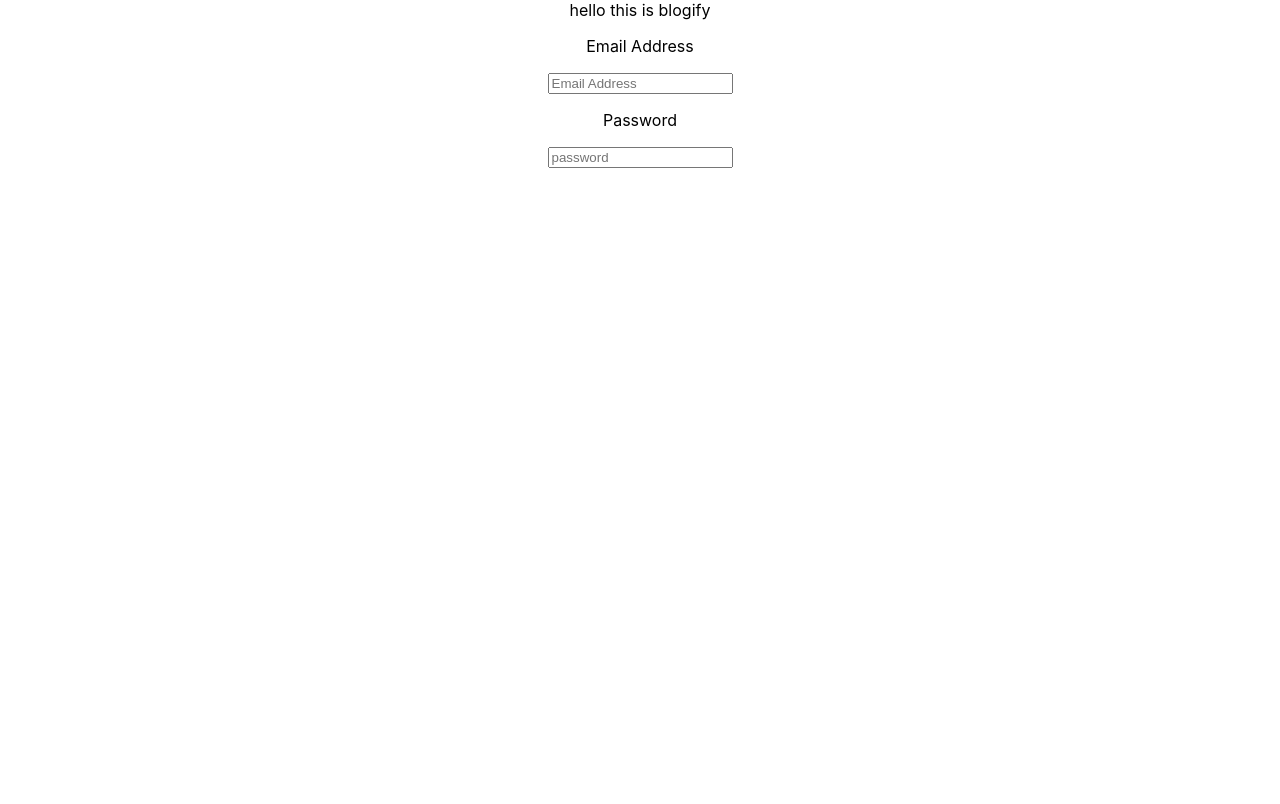
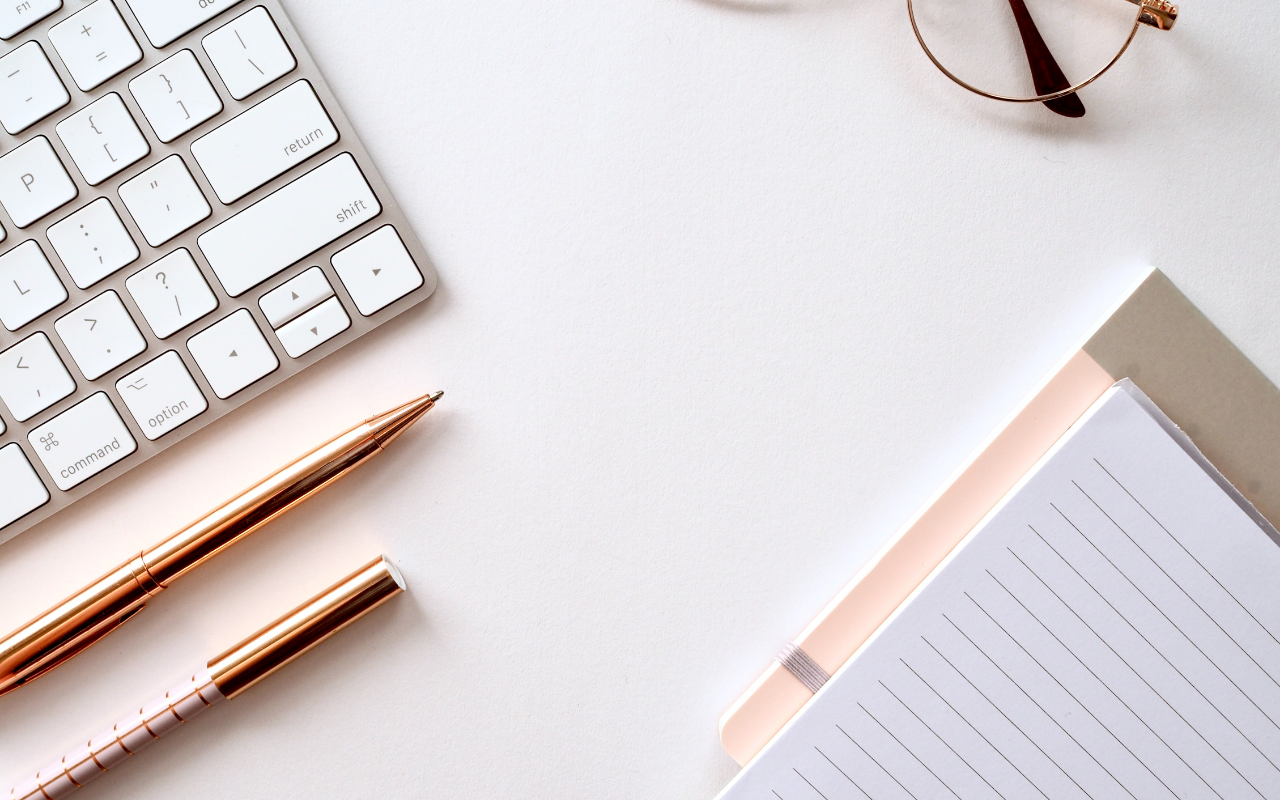
Before and after one commit to devmoaid1/Blogify, a React (Create React App) app: page / in a window 1280 px wide. Built offline with nearby package versions, Linux system fonts and the light colour scheme; the HTML template or start-up script is replaced by a standard one.

Commit message:
background

```diff
--- a/package.json
+++ b/package.json
@@ -12,7 +12,11 @@
     "@types/react-dom": "^17.0.9",
     "react": "^17.0.2",
     "react-dom": "^17.0.2",
+    "react-redux": "^7.2.4",
+    "react-router": "^5.2.1",
+    "react-router-dom": "^5.2.1",
     "react-scripts": "4.0.3",
+    "redux": "^4.1.1",
     "web-vitals": "^1.1.2"
   },
   "scripts": {
@@ -40,6 +44,8 @@
     ]
   },
   "devDependencies": {
+    "@types/react-router-dom": "^5.1.8",
+    "redux-devtools": "^3.7.0",
     "typescript": "^4.4.2"
   }
 }
--- a/src/App.tsx
+++ b/src/App.tsx
@@ -1,13 +1,18 @@
 
 
 import './App.css';
-import LoginView from './Views/Sign in/LoginView';
+import {Router} from 'react-router-dom'
+import BaseRouter from './route';
+import { createBrowserHistory } from 'history'
+
 function App() {
+  const newHistory = createBrowserHistory();
 
   return (
     <div className="App">
-      hello this is blogify
-      <LoginView />
+    <Router history={newHistory}>
+      <BaseRouter/>
+      </Router>
     </div>
   );
 }
--- a/src/Views/Home/HomeView.tsx
+++ b/src/Views/Home/HomeView.tsx
@@ -1,9 +1,10 @@
 import React,{FC} from 'react'
 import background from "../../assets/images/background.jpg"
+import "./home.css"
 const HomeView:FC=()=> {
     return (
-        <div>
-            <img src={background} alt={"background"}></img>
+        <div className="HomeContainer">
+            <img className="backgroundimage" src={background} alt={"background"}></img>
         </div>
     )
 }
--- /dev/null
+++ b/src/Views/Home/home.css
@@ -0,0 +1,11 @@
+.HomeContainer {
+  width: 100%;
+  height: 100vh;
+  background-color: blueviolet;
+}
+
+.backgroundimage {
+  object-fit: cover;
+  width: 100%;
+  height: 100%;
+}
--- a/src/Views/Sign in/LoginView.tsx
+++ b/src/Views/Sign in/LoginView.tsx
@@ -7,7 +7,6 @@ const LoginView:FC=()=> {
     return (
         <div>
             <form>
-
                 <p>Email Address</p>
                 <input type="text" name="email" placeholder="Email Address"></input>
                 <p>Password</p>
--- /dev/null
+++ b/src/route.js
@@ -0,0 +1,17 @@
+
+import { Route } from "react-router-dom";
+import HomeView  from "./Views/Home/HomeView";
+import LoginView from "./Views/Sign in/LoginView";
+import {Router} from 'react-router-dom'
+
+
+const BaseRouter = () => (
+    <div>
+
+      <Route exact path="/" component={HomeView} />
+      <Route exact path="/Login/" component={LoginView} />
+
+    </div>
+  );
+
+  export default BaseRouter;
```
Also changed, not shown: 1 other file (tests, documents, lock files or other folders).
